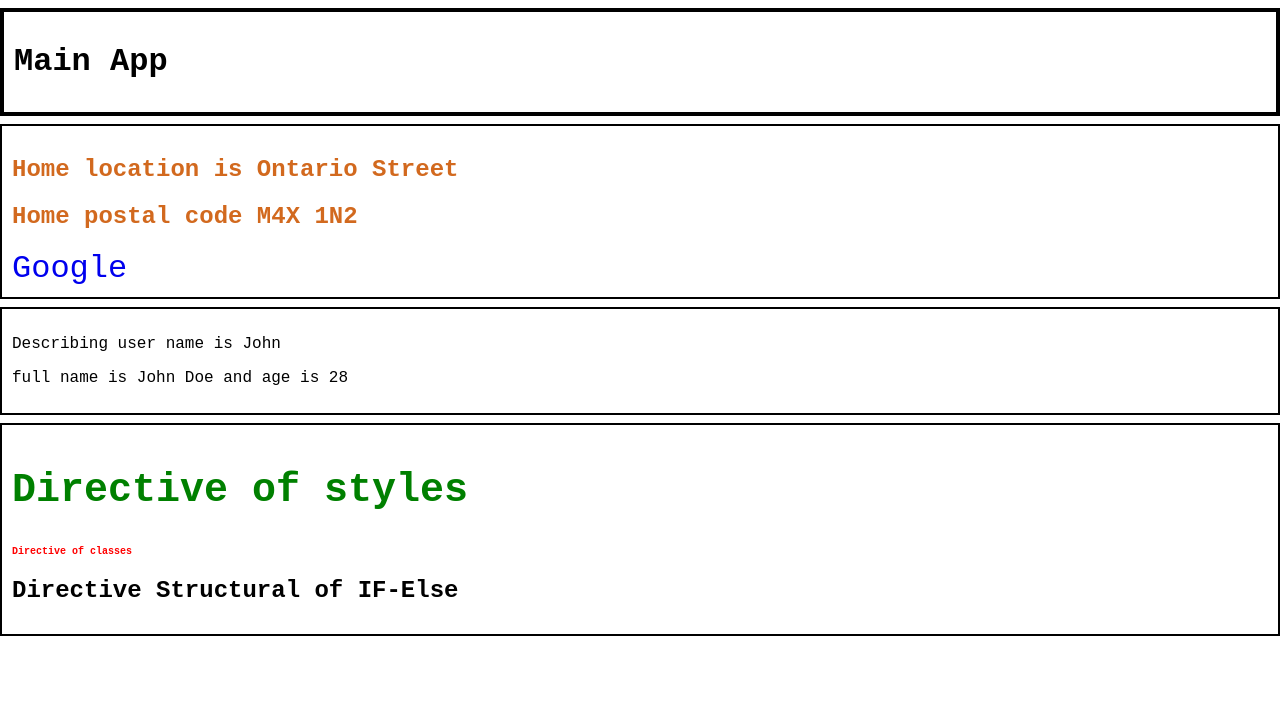
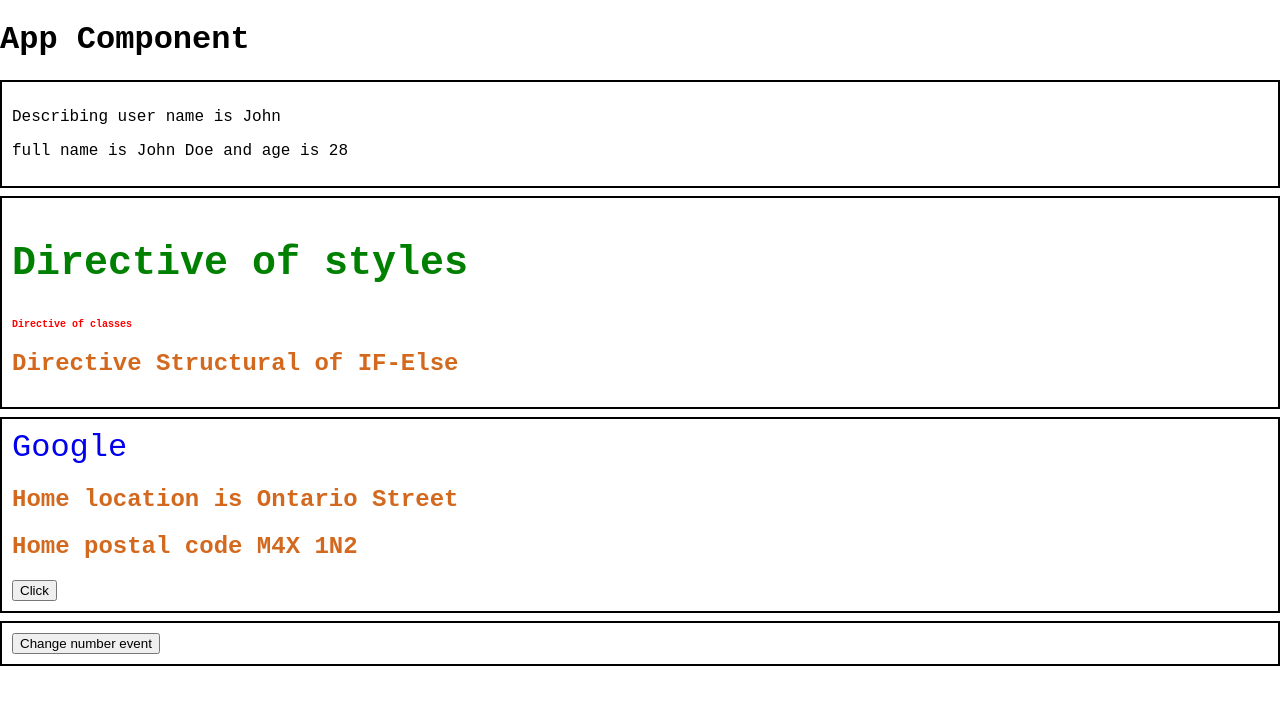
Before and after one commit to rmc3408/Angular, an Angular app in the folder momentos/: page / in a window 1280 px wide. Shown: the top 704 px of the page. Built offline with nearby package versions, Linux system fonts and the light colour scheme.

Commit message:
video 11 and cleaning

```diff
--- a/momentos/src/app/app.component.html
+++ b/momentos/src/app/app.component.html
@@ -1,6 +1,4 @@
-<div class="block-topic">
-  <h1>Main App</h1>
-</div>
-<app-home></app-home>
-<app-user [userName]="appName" [userData]="userData"></app-user>
-<app-directives></app-directives>
+
+<h1>App Component</h1>
+
+<app-user [userName]="appName" [userData]="userData" (changeNumEvent)="fromEmitterChangeNumber()"></app-user>
--- a/momentos/src/app/app.component.ts
+++ b/momentos/src/app/app.component.ts
@@ -13,4 +13,8 @@ export class AppComponent {
     age: 28
   }
 
+  fromEmitterChangeNumber(): void {
+    console.log('Parent')
+    this.userData.age = this.userData.age + 1
+  }
 }
--- a/momentos/src/app/app.module.ts
+++ b/momentos/src/app/app.module.ts
@@ -2,16 +2,12 @@ import { NgModule } from '@angular/core';
 import { BrowserModule } from '@angular/platform-browser';
 
 import { AppComponent } from './app.component';
-import { HomeComponent } from './components/home/home.component';
 import { UserComponent } from './components/user/user.component';
-import { DirectivesComponent } from './components/directives/directives.component';
 
 @NgModule({
   declarations: [
     AppComponent,
-    HomeComponent,
     UserComponent,
-    DirectivesComponent
   ],
   imports: [
     BrowserModule
--- a/momentos/src/app/components/directives/directives.component.css
+++ /dev/null
@@ -1,7 +0,0 @@
-.small-title {
-  font-size: x-small;
-}
-
-.red-title {
-  color: red;
-}
--- a/momentos/src/app/components/directives/directives.component.html
+++ /dev/null
@@ -1,5 +0,0 @@
-<div class="block-topic">
-  <h2 [ngStyle]="{ 'font-size': size + 'px', 'color': color}">Directive of styles</h2>
-  <h2 [ngClass]="classes">Directive of classes</h2>
-  <h2 *ngIf="isActive">Directive Structural of IF-Else</h2>
-</div>
--- a/momentos/src/app/components/directives/directives.component.ts
+++ /dev/null
@@ -1,20 +0,0 @@
-import { Component, OnInit } from '@angular/core';
-
-@Component({
-  selector: 'app-directives',
-  templateUrl: './directives.component.html',
-  styleUrls: ['./directives.component.css']
-})
-export class DirectivesComponent implements OnInit {
-
-  size = 40
-  color = 'green'
-  classes = ['red-title', 'small-title']
-  isActive = true
-
-  constructor() { }
-
-  ngOnInit(): void {
-  }
-
-}
--- a/momentos/src/app/components/home/home.component.css
+++ /dev/null
@@ -1,3 +0,0 @@
-h2 {
-  color: chocolate;
-}
--- a/momentos/src/app/components/home/home.component.html
+++ /dev/null
@@ -1,5 +0,0 @@
-<div class="block-topic">
-  <h2>Home location is {{ name }}</h2>
-  <h2>Home postal code {{ postalCode }}</h2>
-  <a href="www.google.ca">Google</a>
-</div>
--- a/momentos/src/app/components/home/home.component.ts
+++ /dev/null
@@ -1,19 +0,0 @@
-import { Component, OnInit } from '@angular/core';
-
-@Component({
-  selector: 'app-home',
-  templateUrl: './home.component.html',
-  styleUrls: ['./home.component.css']
-})
-
-export class HomeComponent implements OnInit {
-  public readonly name: string = 'Ontario Street'
-  public readonly postalCode: string = 'M4X 1N2'
-
-
-  constructor() { }
-
-  ngOnInit(): void {
-  }
-
-}
--- a/momentos/src/app/components/user/user.component.css
+++ b/momentos/src/app/components/user/user.component.css
@@ -0,0 +1,11 @@
+.small-title {
+  font-size: x-small;
+}
+
+.red-title {
+  color: red;
+}
+
+h2 {
+  color: chocolate;
+}
--- a/momentos/src/app/components/user/user.component.html
+++ b/momentos/src/app/components/user/user.component.html
@@ -1,12 +1,35 @@
+<!-- Data Binding -->
 <div class="block-topic" *ngIf="userData.name == 'John Doe'; else nameNotFound">
   <p>Describing user name is {{ userName }}</p>
   <p>full name is {{ userData.name }} and age is {{ userData.age }}</p>
-
 </div>
 
+<!-- Directive Structural Conditional -->
 <ng-template #nameNotFound>
   <div class="block-topic-wrong">
     <p>Wrong user name is {{ userName }}</p>
     <p>With full name is {{ userData.name }}</p>
   </div>
 </ng-template>
+
+<!-- Directive Atributes -->
+<div class="block-topic">
+  <h2 [ngStyle]="{ 'font-size': size + 'px', 'color': color}">Directive of styles</h2>
+  <h2 [ngClass]="classes">Directive of classes</h2>
+  <h2 *ngIf="isActive">Directive Structural of IF-Else</h2>
+</div>
+
+<!-- Events -->
+<div class="block-topic">
+  <a href="www.google.ca">Google</a>
+  <h2>Home location is {{ name }}</h2>
+  <h2>Home postal code {{ postalCode }}</h2>
+
+  <button (click)="toogleMessage()">Click</button>
+  <h2 *ngIf="isToggleMessage">Message showing by toogle</h2>
+</div>
+
+<!-- Emitting event to parent component -->
+<div class="block-topic">
+  <button (click)="toChangeNumber()">Change number event</button>
+</div>
--- a/momentos/src/app/components/user/user.component.ts
+++ b/momentos/src/app/components/user/user.component.ts
@@ -1,4 +1,4 @@
-import { Component, OnInit, Input } from '@angular/core';
+import { Component, OnInit, Input, Output, EventEmitter } from '@angular/core';
 
 type userDatatype = {
   name: string;
@@ -11,13 +11,32 @@ type userDatatype = {
   styleUrls: ['./user.component.css']
 })
 export class UserComponent implements OnInit {
+  public readonly name: string = 'Ontario Street'
+  public readonly postalCode: string = 'M4X 1N2'
+  public isToggleMessage: boolean = false
 
   @Input() userName: string = '';
   @Input() userData: userDatatype = { name: '', age: 0 };
+
+  size = 40
+  color = 'green'
+  classes = ['red-title', 'small-title']
+  isActive = true
+
+  @Output() changeNumEvent: EventEmitter<number> = new EventEmitter()
 
   constructor() { }
 
   ngOnInit(): void {
   }
 
+  toogleMessage(): void {
+    this.isToggleMessage = !this.isToggleMessage
+  }
+
+  toChangeNumber(): void {
+    console.log('Child')
+    this.changeNumEvent.emit()
+  }
+
 }
```
